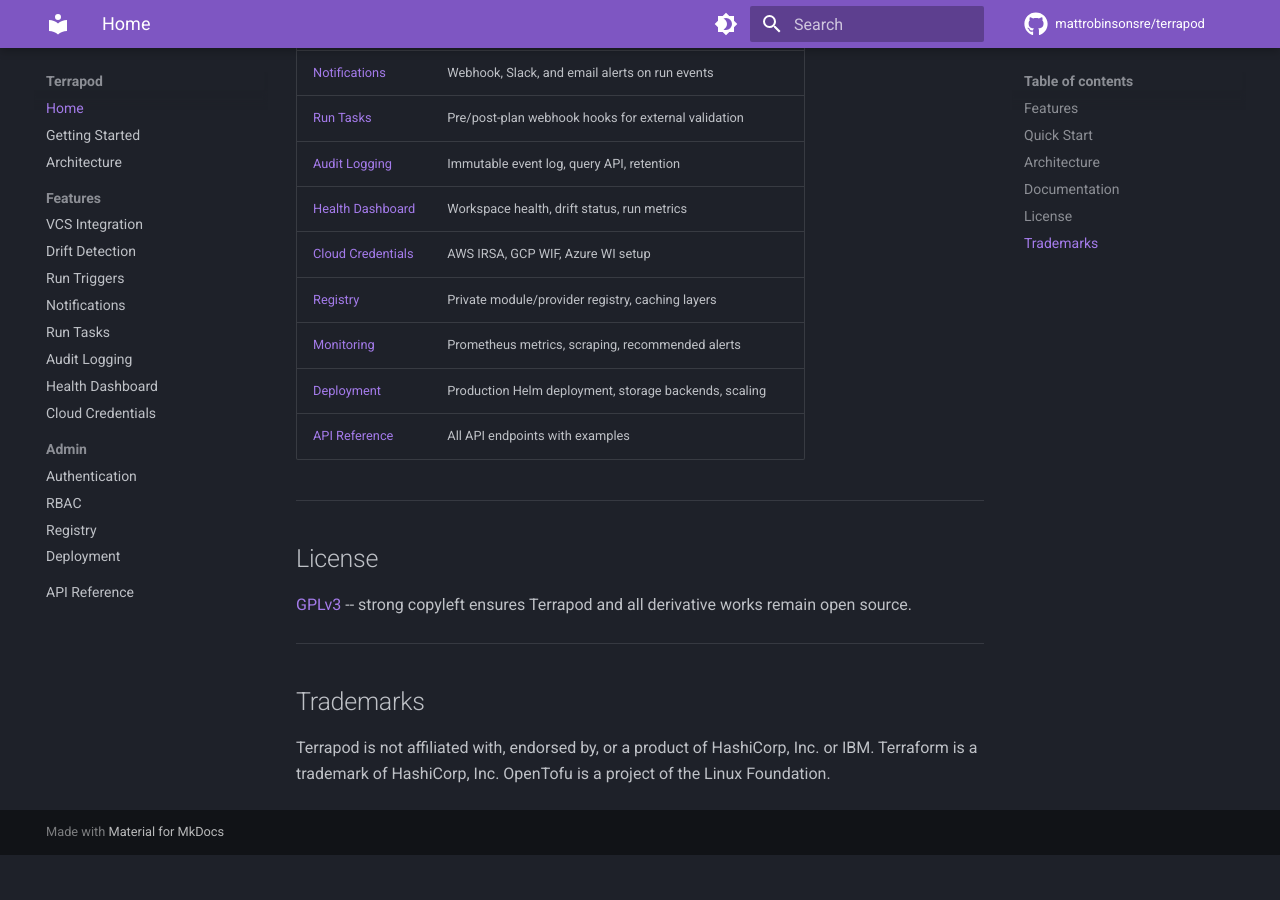
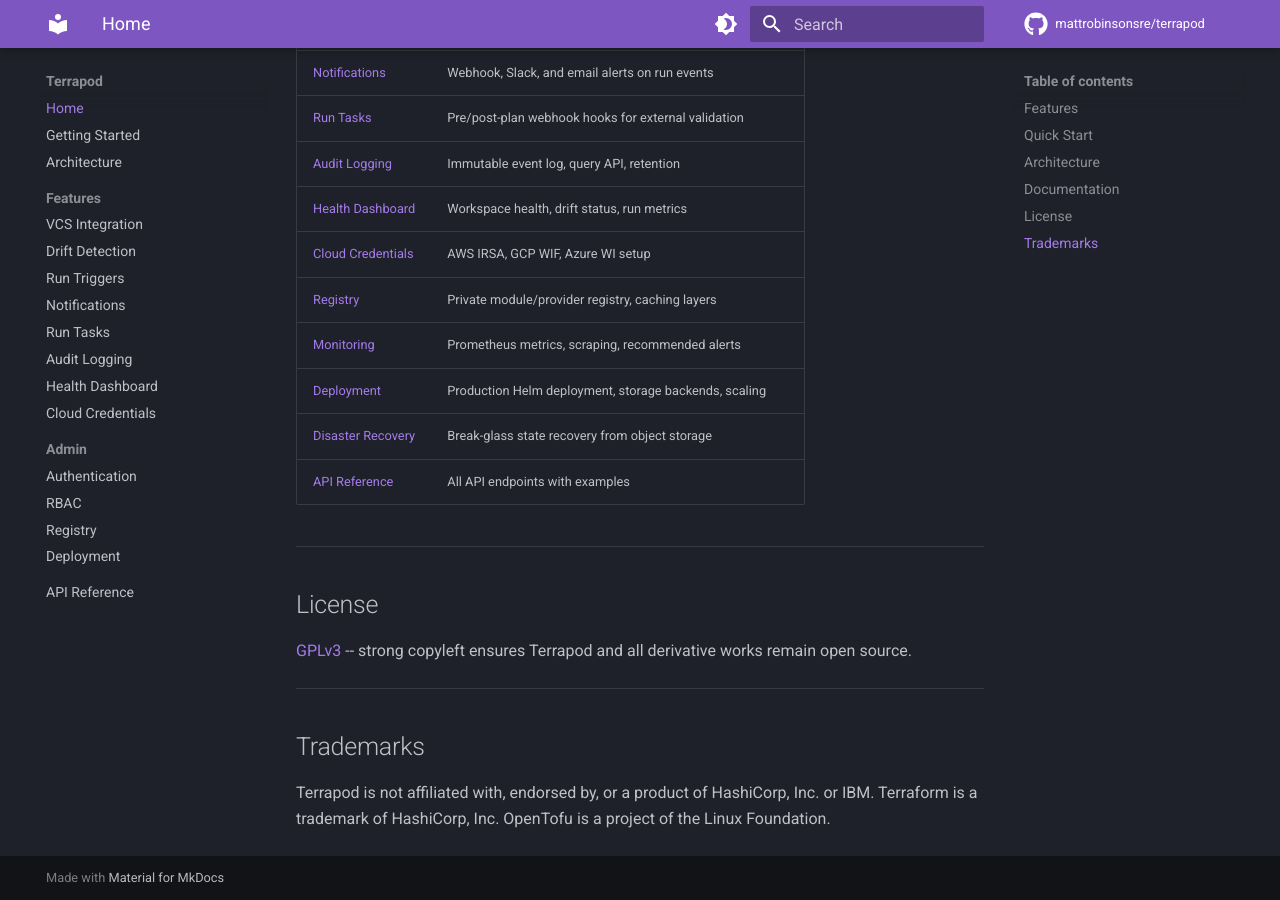
Before and after one commit to mattrobinsonsre/terrapod, an MkDocs documentation site: the page built from docs/index.md, in a window 1280 px wide and 900 px high, scrolled down 3103 px. Built offline with MkDocs 1.6.1 and Material for MkDocs 9.7.7, drawn with Linux system fonts in a browser that asks for light colours; comment, search, counter and statistics services are not loaded; before the commit the page ends 3958 px from its top, so only the background shows below that.

Commit message:
docs: add disaster recovery to docs index

```diff
--- a/docs/index.md
+++ b/docs/index.md
@@ -90,6 +90,7 @@
 | [Registry](registry.md) | Private module/provider registry, caching layers |
 | [Monitoring](monitoring.md) | Prometheus metrics, scraping, recommended alerts |
 | [Deployment](deployment.md) | Production Helm deployment, storage backends, scaling |
+| [Disaster Recovery](disaster-recovery.md) | Break-glass state recovery from object storage |
 | [API Reference](api-reference.md) | All API endpoints with examples |
 
 ---
```
